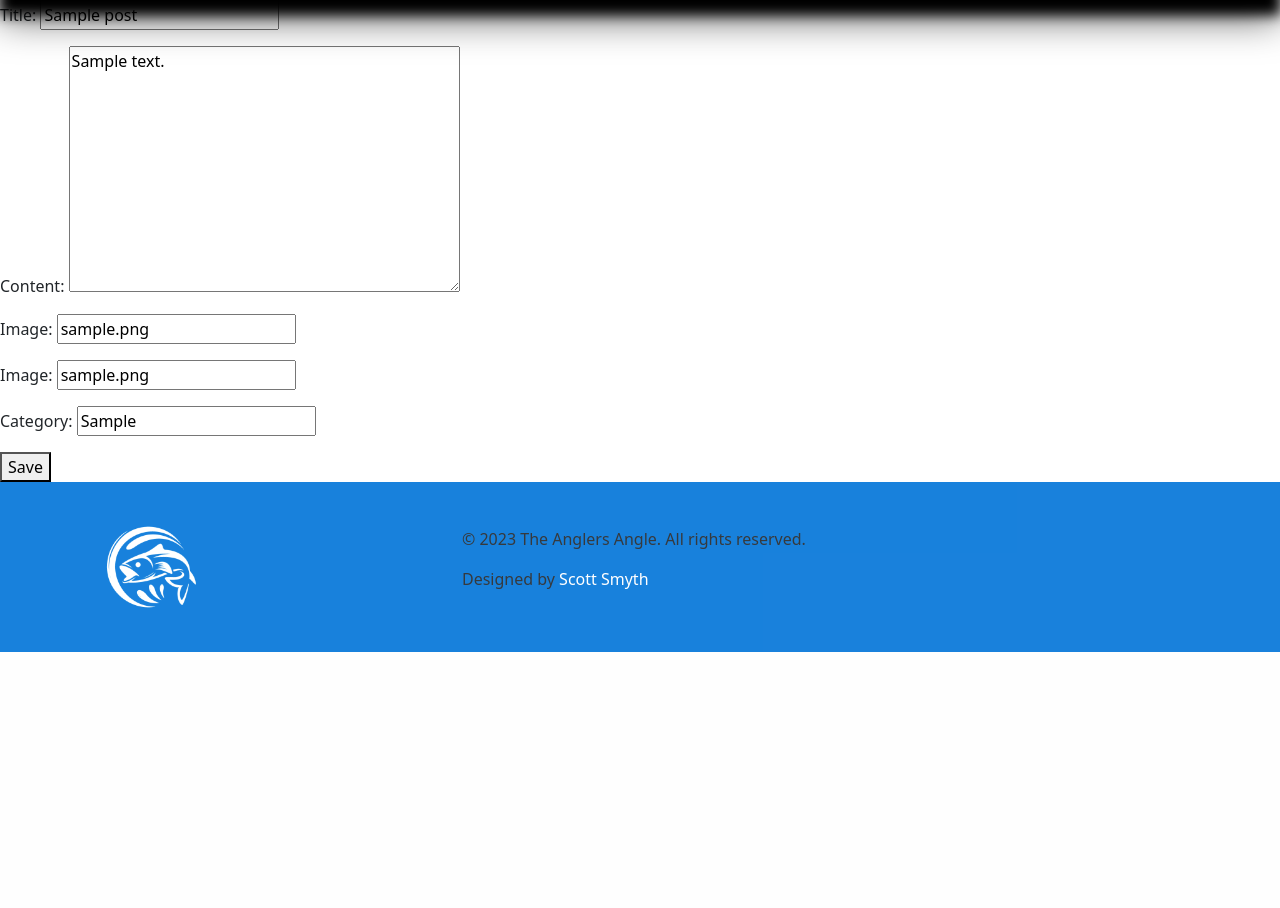
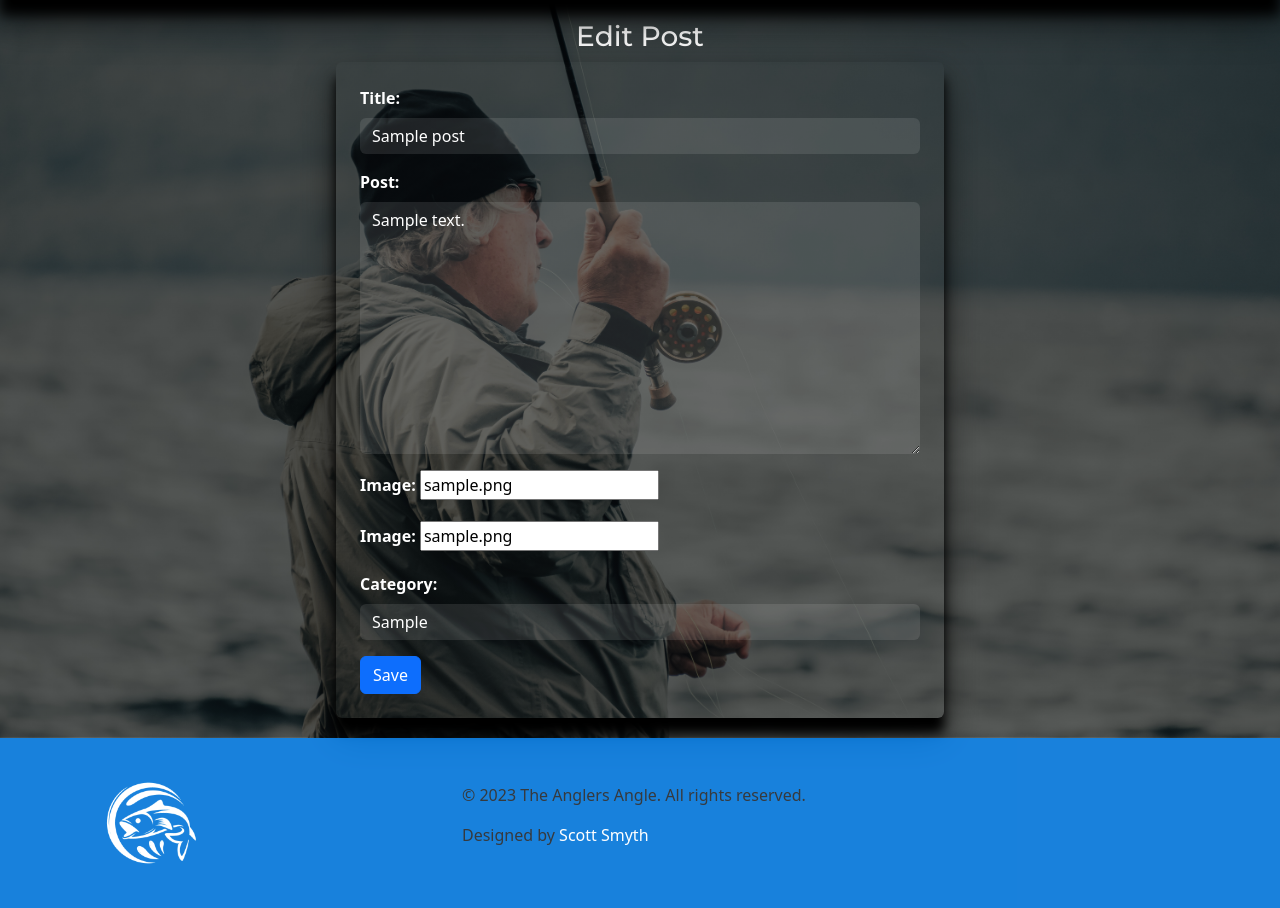
Before and after one commit to scottsmyth56/The_Anglers_Angle, a Django app: page /edit-post/1 in a window 1280 px wide. Shown: the part 210-1118 px from the top of the page. Before the commit the page ends 862 px from the top, so only its background shows below. Run offline with Django 3.2, Linux system fonts and the light colour scheme; a user stored in the database is signed in; tables that the repository leaves empty hold one stand-in row (values such as "Sample post"); parts of the project's set-up code (start-up, migrations or seed data) failed here and were passed over; some libraries are stand-ins or nearby versions.

Commit message:
Update Styling for Edit_post.html

```diff
--- a/The_Anglers_Angle/settings.py
+++ b/The_Anglers_Angle/settings.py
@@ -28,10 +28,10 @@ SECRET_KEY = os.environ.get('SECRET_KEY')
 
 # SECURITY WARNING: don't run with debug turned on in production!
 X_FRAME_OPTIONS = 'SAMEORIGIN'
-DEBUG = False
+DEBUG = True
 
 ALLOWED_HOSTS = ["8000-scottsmyth56-the-anglers-ahncinhraa.us2.codeanyapp.com",
-                 'the-anglers-angle-b8d0becc6882.herokuapp.com', 'localhost']
+                 'the-anglers-angle-b8d0becc6882.herokuapp.com', 'localhost', '127.0.0.1']
 
 
 # Application definition
--- a/static/css/stylesheet.css
+++ b/static/css/stylesheet.css
@@ -221,3 +221,7 @@
 .nav-link {
     color: white;
 }
+.message-index{
+    padding: 15px;
+    margin: 0px;
+}
--- a/templates/Posts/edit_post.html
+++ b/templates/Posts/edit_post.html
@@ -1,10 +1,37 @@
 {% extends 'base.html' %}
-
+{% load widget_tweaks %}
 {% block content %}
 
-<form method="POST" enctype="multipart/form-data">
-    {% csrf_token %}
-    {{ form.as_p }}
-    <button type="submit">Save</button>
-</form>
+<div class="container-fluid post-body">
+    <div class="row justify-content-center">
+        <h3 class="text-center action-header">Edit Post</h3>
+        <div class="col-lg-6">
+            <form method="POST" enctype="multipart/form-data" class="p-4 form-outer rounded">
+                {% csrf_token %}
+                <div class="mb-3">
+                    <label for="{{ form.title.id_for_label }}" class="form-label">Title:</label>
+                    {% render_field form.title class="form-input form-control" %}
+                </div>
+                <div class="mb-3">
+                    <label for="{{ form.content.id_for_label }}" class="form-label">Post:</label>
+                    {% render_field form.content class="form-control form-input" %}
+                </div>
+                <div class="mb-3">
+                    <label for="{{ form.image1.id_for_label }}" class="form-label">Image:</label>
+                    {% render_field form.image1 class="form-control-file" %}
+                </div>
+                <div class="mb-3">
+                    <label for="{{ form.image2.id_for_label }}" class="form-label">Image:</label>
+                    {% render_field form.image2 class="form-control-file" %}
+                </div>
+                <div class="mb-3">
+                    <label for="{{ form.category.id_for_label }}" class="form-label">Category:</label>
+                    {% render_field form.category class="form-input form-control" %}
+                </div>
+                <button type="submit" class="btn btn-primary">Save</button>
+            </form>
+        </div>
+    </div>
+</div>
+
 {% endblock content%}
--- a/templates/index.html
+++ b/templates/index.html
@@ -6,7 +6,7 @@
 {% if messages %}
 
 {% for message in messages %}
-<div class="alert alert-{{ message.tags }}">
+<div class="alert alert-{{ message.tags }} message-index">
     {{ message }}
 </div>
 {% endfor %}
```
